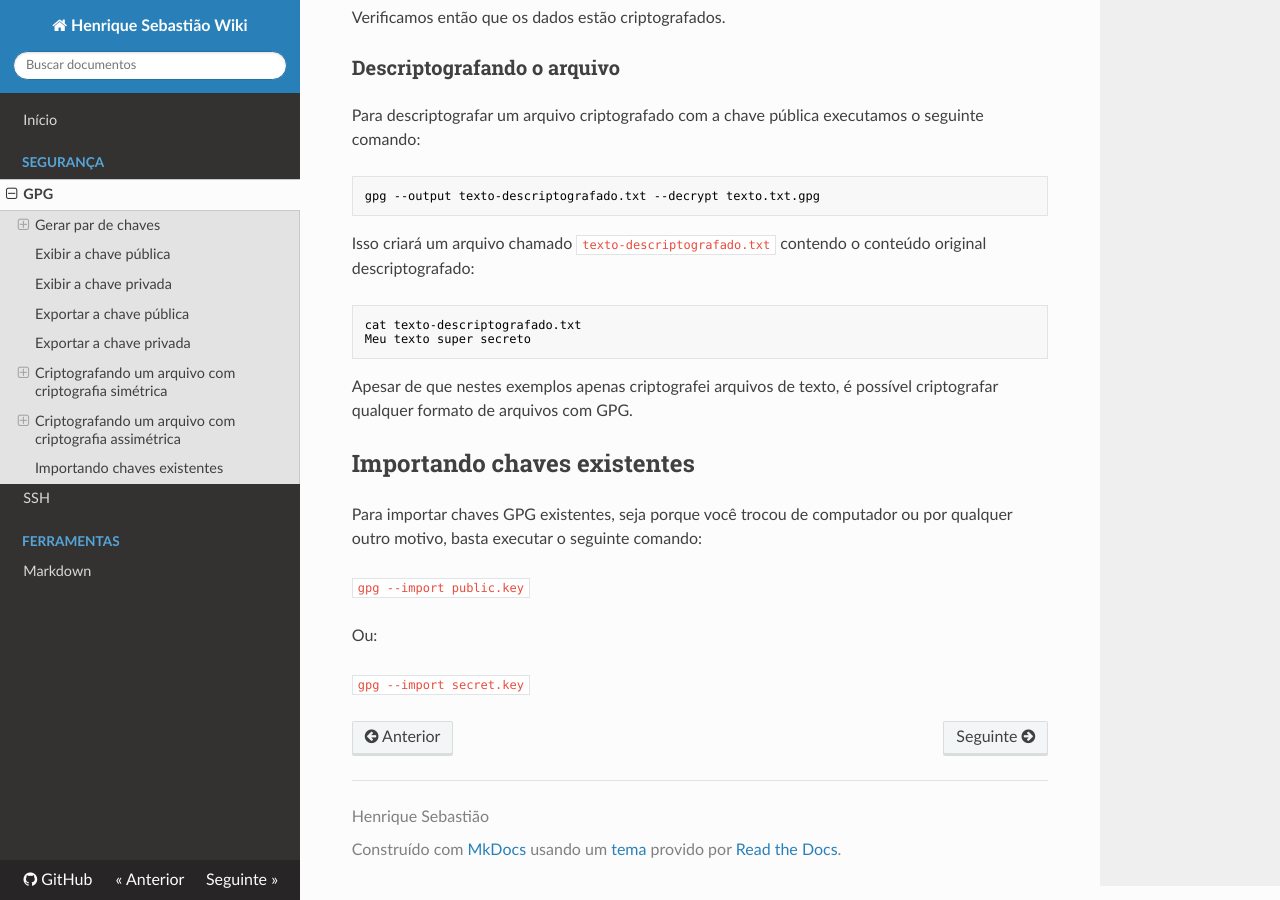
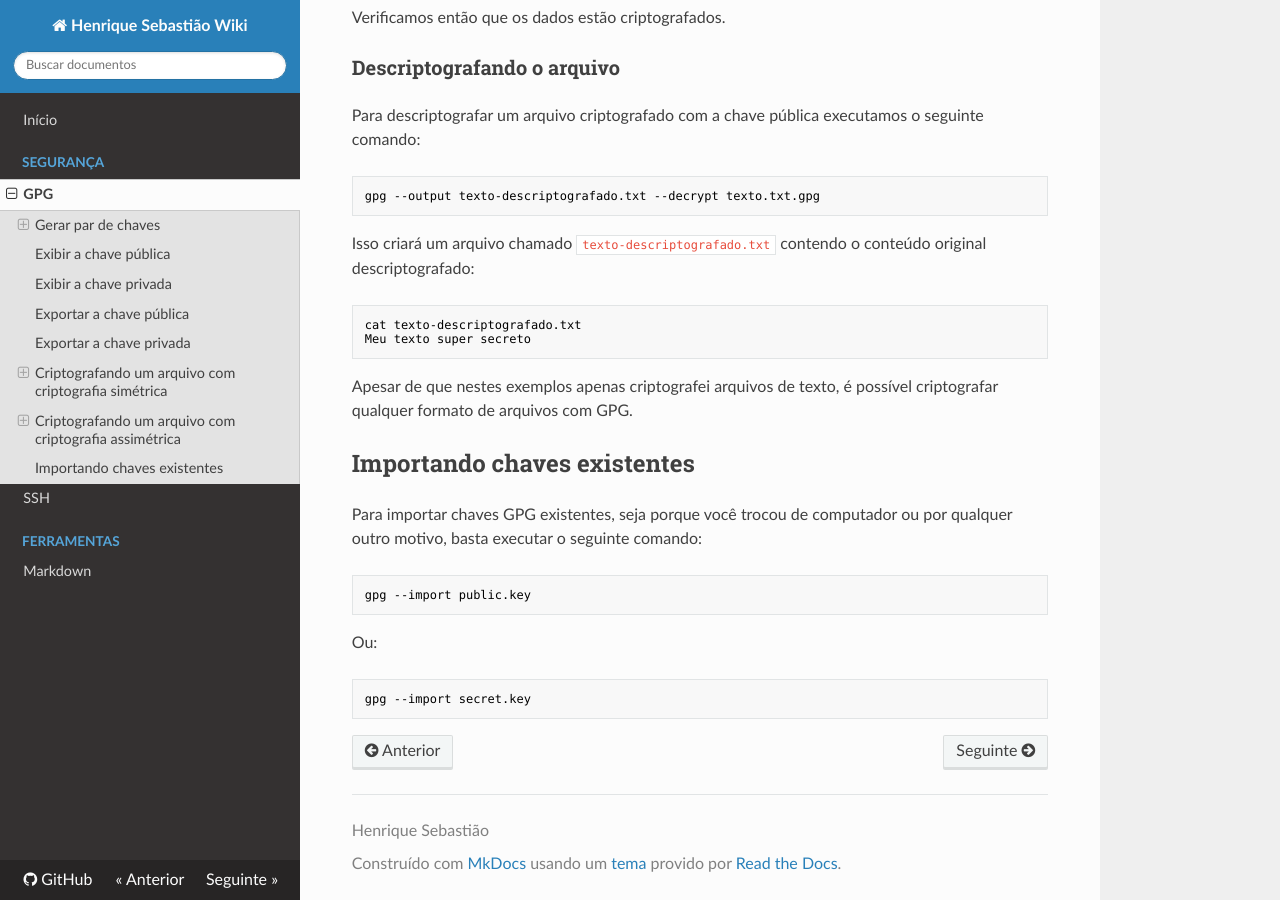
Before and after one commit to henriquesebastiao/wiki, an MkDocs documentation site: the page built from docs/security/gpg.md, in a window 1280 px wide and 900 px high, scrolled down 5284 px. Built offline with MkDocs 1.6.1, drawn with Linux system fonts in a browser that asks for light colours; nearby versions of some CDN libraries.

Commit message:
Atualizando página GPG

````diff
--- a/docs/security/gpg.md
+++ b/docs/security/gpg.md
@@ -280,8 +280,12 @@ Apesar de que nestes exemplos apenas criptografei arquivos de texto, é possíve
 Para importar chaves GPG existentes, seja porque você trocou de computador ou por qualquer outro motivo,
 basta executar o seguinte comando:
 
-```gpg --import public.key```
+```shell
+gpg --import public.key
+```
 
 Ou:
 
-```gpg --import secret.key```
+```shell
+gpg --import secret.key
+```
````
